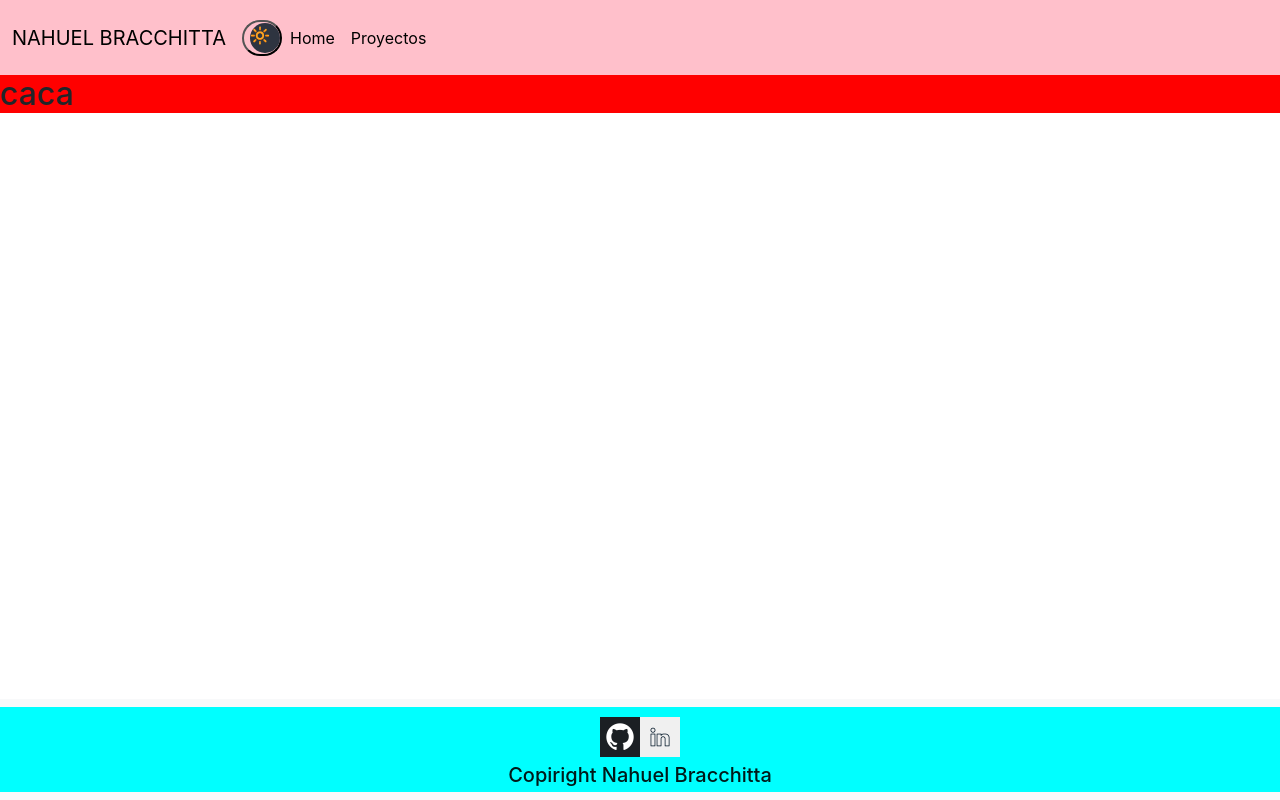
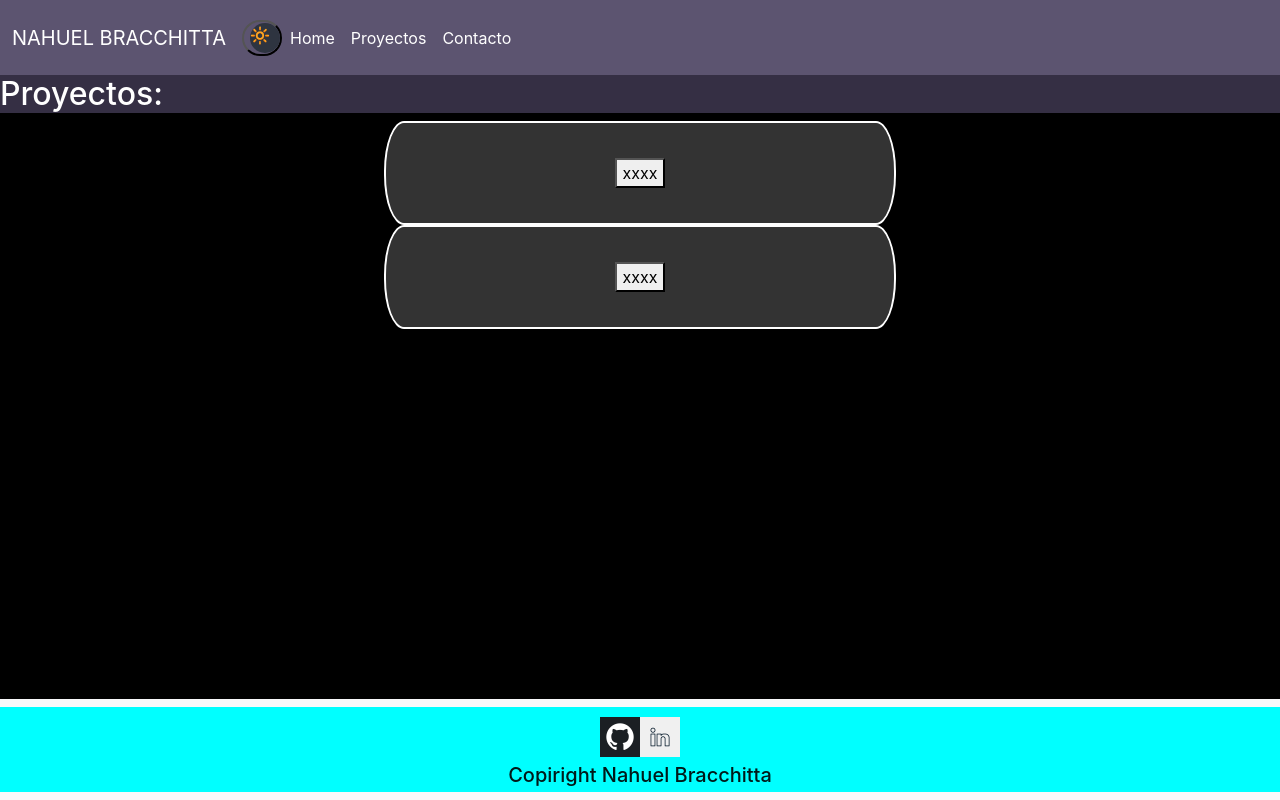
Before and after one commit to MrFontina/NB, a React (Create React App) app: page /proyectos in a window 1280 px wide. Built offline with nearby package versions, Linux system fonts and the light colour scheme.

Commit message:
probando popup

```diff
--- a/src/App.js
+++ b/src/App.js
@@ -1,6 +1,7 @@
 import NavBar from "./Components/NavBar/NavBar";
 import About from "./Components/About/About";
 import Proyectos from "./Components/Proyectos/Proyectos";
+import Contacto from "./Components/Contacto/Contacto";
 import Footer from "./Components/Footer/Footer";
 
 import { ThemeContextProvider } from "./Storage/ThemeContext";
@@ -21,6 +22,7 @@ function App() {
     <Routes>
     <Route path="/" element={<About/> } />
     <Route path="/proyectos"  element={<Proyectos/>} />
+    <Route path="/contacto"  element={<Contacto/>} />
     </Routes>
     <Footer/>
     </BrowserRouter>
--- a/src/Components/About/About.jsx
+++ b/src/Components/About/About.jsx
@@ -38,7 +38,6 @@ function About() {
             </div>
         </div>
     </div>
-    <Form/>
     </div>
   )
 }
--- a/src/Components/About/about.css
+++ b/src/Components/About/about.css
@@ -3,7 +3,7 @@
     flex-direction: column;
     justify-content: center;
     align-items: center;
-    background-color:pink;
+    background:linear-gradient(90deg, rgba(17,17,19,1) 0%, rgba(0,0,0,0.9304096638655462) 100%, rgba(14,4,4,0.9836309523809523) 100%);
     text-align:center;
     height:700px;
     padding: 40px;
--- /dev/null
+++ b/src/Components/Card/Card.jsx
@@ -0,0 +1,49 @@
+import "./card.css"
+import { useState } from "react"
+
+
+function Card(props){
+
+    // const hidePop = {
+    //     transition: "opacity 500ms",
+    //     visibility: "hidden",
+    //     opacity:"0",
+    // }
+
+
+
+    const [ cardState, setCardState ] = useState(true);
+
+    function cardSwitch(){
+        if(!cardState){
+            setCardState(true)
+        }else{
+            setCardState(false)
+        }
+
+    }
+
+    return(
+        <>
+        <div className="box">
+        <button onClick={cardSwitch}>xxxx</button>
+	    {/* <a className="button" href="#popup1">Titulo:{props.title}</a> */}
+        </div>
+        <div id="popup1" className="overlay" style={{display: cardState? "none" : null}}>
+	    <div className="popup">
+		<h2>Here i am</h2>
+		<button onClick={cardSwitch}>x</button>
+		<div className="content">
+			Thank to pop me out of that button, but now i'm done so you can close this window.
+		</div>
+	    </div>
+        </div>
+        </>
+
+
+    )
+
+
+}
+
+export default Card
--- /dev/null
+++ b/src/Components/Card/card.css
@@ -0,0 +1,79 @@
+.box {
+    width: 40%;
+    margin: 0 auto;
+    background: rgba(255,255,255,0.2);
+    padding: 35px;
+    border: 2px solid #fff;
+    border-radius: 20px/50px;
+    background-clip: padding-box;
+    text-align: center;
+  }
+
+  /* .button {
+    font-size: 1em;
+    padding: 10px;
+    color: #fff;
+    border: 2px solid #06D85F;
+    border-radius: 20px/50px;
+    text-decoration: none;
+    cursor: pointer;
+    transition: all 0.3s ease-out;
+  }
+  .button:hover {
+    background: #06D85F;
+  }
+   */
+  .overlay {
+    position: fixed;
+    top: 0;
+    bottom: 0;
+    left: 0;
+    right: 0;
+    background: rgba(0, 0, 0, 0.7);
+    transition: opacity 500ms;
+    /* visibility: hidden;
+    opacity: 0; */
+  }
+
+
+  .popup {
+    margin: 70px auto;
+    padding: 20px;
+    background: #fff;
+    border-radius: 5px;
+    width: 30%;
+    position: relative;
+    transition: all 5s ease-in-out;
+  }
+
+  .popup h2 {
+    margin-top: 0;
+    color: #333;
+    font-family: Tahoma, Arial, sans-serif;
+  }
+  /* .popup .close {
+    position: absolute;
+    top: 20px;
+    right: 30px;
+    transition: all 200ms;
+    font-size: 30px;
+    font-weight: bold;
+    text-decoration: none;
+    color: #333;
+  } */
+  /* .popup .close:hover {
+    color: #06D85F;
+  }
+  .popup .content {
+    max-height: 30%;
+    overflow: auto;
+  } */
+
+  @media screen and (max-width: 700px){
+    .box{
+      width: 70%;
+    }
+    .popup{
+      width: 70%;
+    }
+  }
--- /dev/null
+++ b/src/Components/Contacto/Contacto.jsx
@@ -0,0 +1,14 @@
+import Form from "../Form/Form";
+
+function Contacto() {
+
+    return(
+       <>
+    <h2>Contacto</h2>
+    <Form/>
+    </>
+    )
+
+}
+
+export default Contacto
--- a/src/Components/NavBar/NavBar.jsx
+++ b/src/Components/NavBar/NavBar.jsx
@@ -9,7 +9,7 @@ function NavBar() {
 
 
   const [darkMode, setDarkMode] = useState(false)
-  const { darkColor1 } = useContext(themeContext)
+  const { darkColor1, darkColor2 } = useContext(themeContext)
 
   useEffect(() => {
     const json = localStorage.getItem("site-dark-mode");
@@ -23,7 +23,7 @@ function NavBar() {
 
 
   useEffect(()=>{
-    if(darkMode){
+    if(!darkMode){
       document.body.classList.add("dark");
     }else{
       document.body.classList.remove("dark");
@@ -35,9 +35,9 @@ function NavBar() {
   return (
 
 
-<nav className="navBarClass navbar navbar-expand-lg " style={{backgroundColor:"pink", height: "75px"}}>
+<nav className="navBarClass navbar navbar-expand-lg " style={{backgroundColor: darkMode? darkColor1 : darkColor2, height: "75px"}}>
   <div className="container-fluid" >
-    <Link className="navbar-brand" style={{ color: darkMode? "white" : "black"}} to="/">NAHUEL BRACCHITTA</Link>
+    <Link className="navbar-brand" style={{ color: darkMode? "black" : "white"}} to="/">NAHUEL BRACCHITTA</Link>
     <label>
     <button className="dark-mode-toggle" onClick={() => setDarkMode(!darkMode)}>
     <div className="dark-mode-slider" >{darkMode ? "🌙" : "🔆"}</div>
@@ -48,10 +48,9 @@ function NavBar() {
     </button>
     <div className="collapse navbar-collapse " id="navbarNavAltMarkup">
       <div className="navbar-nav">
-        <Link to="/" className="nav-link active" style={{ color: darkMode? "white" : "black"}} aria-current="page" >Home</Link>
-        <Link to="/proyectos" className="nav-link" style={{ color: darkMode? "white" : "black"}}>Proyectos</Link>
-        {/* <Link className="nav-link" >Pricing</Link> */}
-        {/* <Link className="nav-link disabled">Disabled</Link> */}
+        <Link to="/" className="nav-link active" style={{ color: darkMode? "black" : "white"}} aria-current="page" >Home</Link>
+        <Link to="/proyectos" className="nav-link" style={{ color: darkMode? "black" : "white"}}>Proyectos</Link>
+        <Link to="/contacto" className="nav-link" style={{ color: darkMode? "black" : "white"}}>Contacto</Link>
       </div>
     </div>
   </div>
--- a/src/Components/Proyectos/Proyectos.jsx
+++ b/src/Components/Proyectos/Proyectos.jsx
@@ -1,12 +1,21 @@
+import Card from "../Card/Card"
 import { useContext } from "react"
 import themeContext from "../../Storage/ThemeContext"
 
+
 function Proyectos() {
 
-  const { darkColor1, color2 } = useContext(themeContext)
+  const { darkColor3 } = useContext(themeContext)
 
   return (
-    <h2 style={{backgroundColor:darkColor1}}>caca</h2>
+    <>
+    <h2 style={{backgroundColor:darkColor3}}>Proyectos:</h2>
+    <div>
+    <Card title="Sarlanga"/>
+    <Card title="Soruyo"/>
+    </div>
+    </>
+
   )
 }
 
--- a/src/Storage/ThemeContext.jsx
+++ b/src/Storage/ThemeContext.jsx
@@ -4,13 +4,20 @@ const themeContext = createContext();
 
 export function ThemeContextProvider(props){
 
-    const darkColor1 = "red";
-    const color2 = "blue"
+    const darkColor1 = "#dbd8e3";
+    const darkColor2 = "#5c5470"
+    const darkColor3 = "#352f44"
+    const darkColor4 = "#2a2438"
+
 
 
     const value = {
         darkColor1,
-        color2
+        darkColor2,
+        darkColor3,
+        darkColor4
+
+
     };
 
 
```
